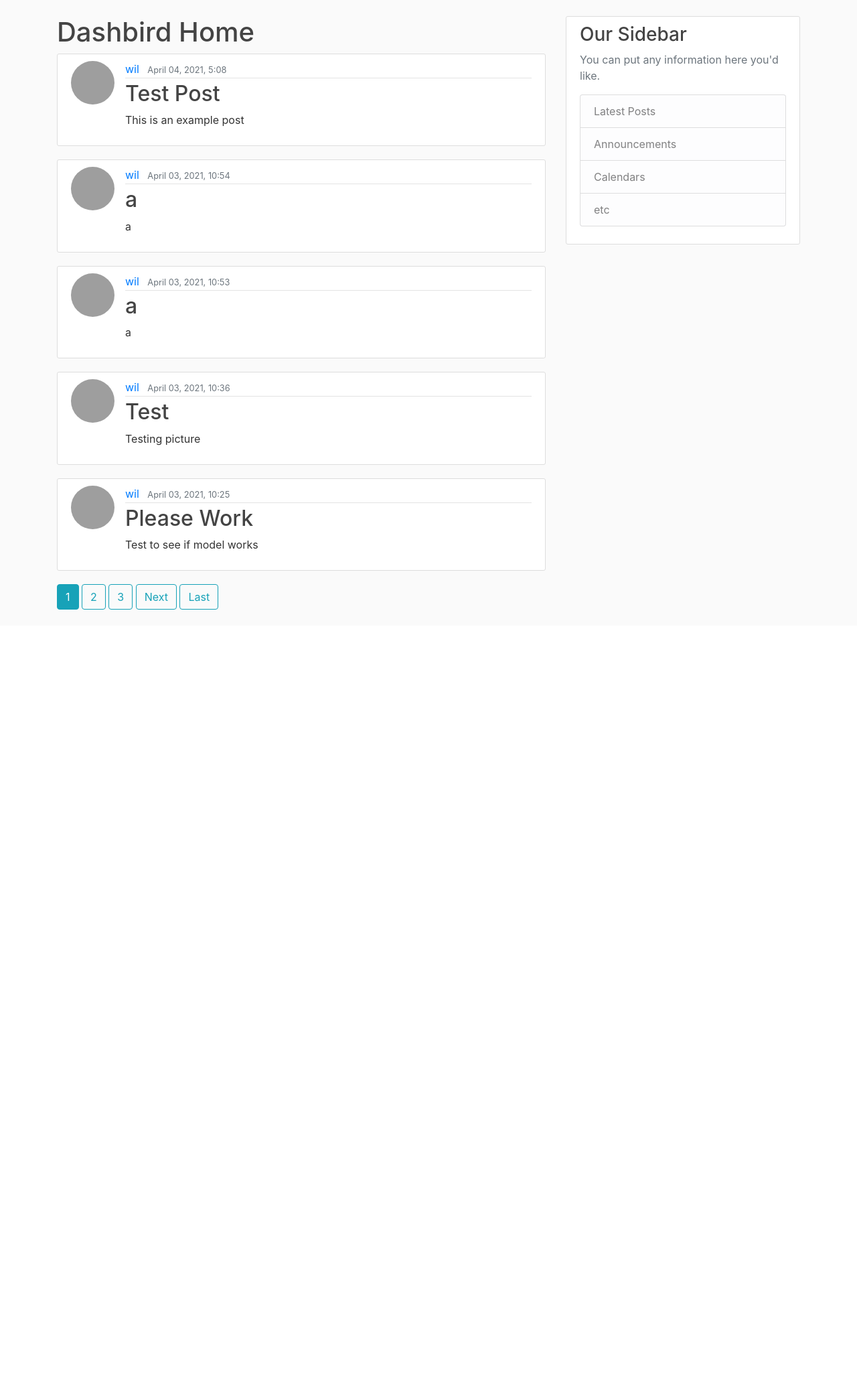
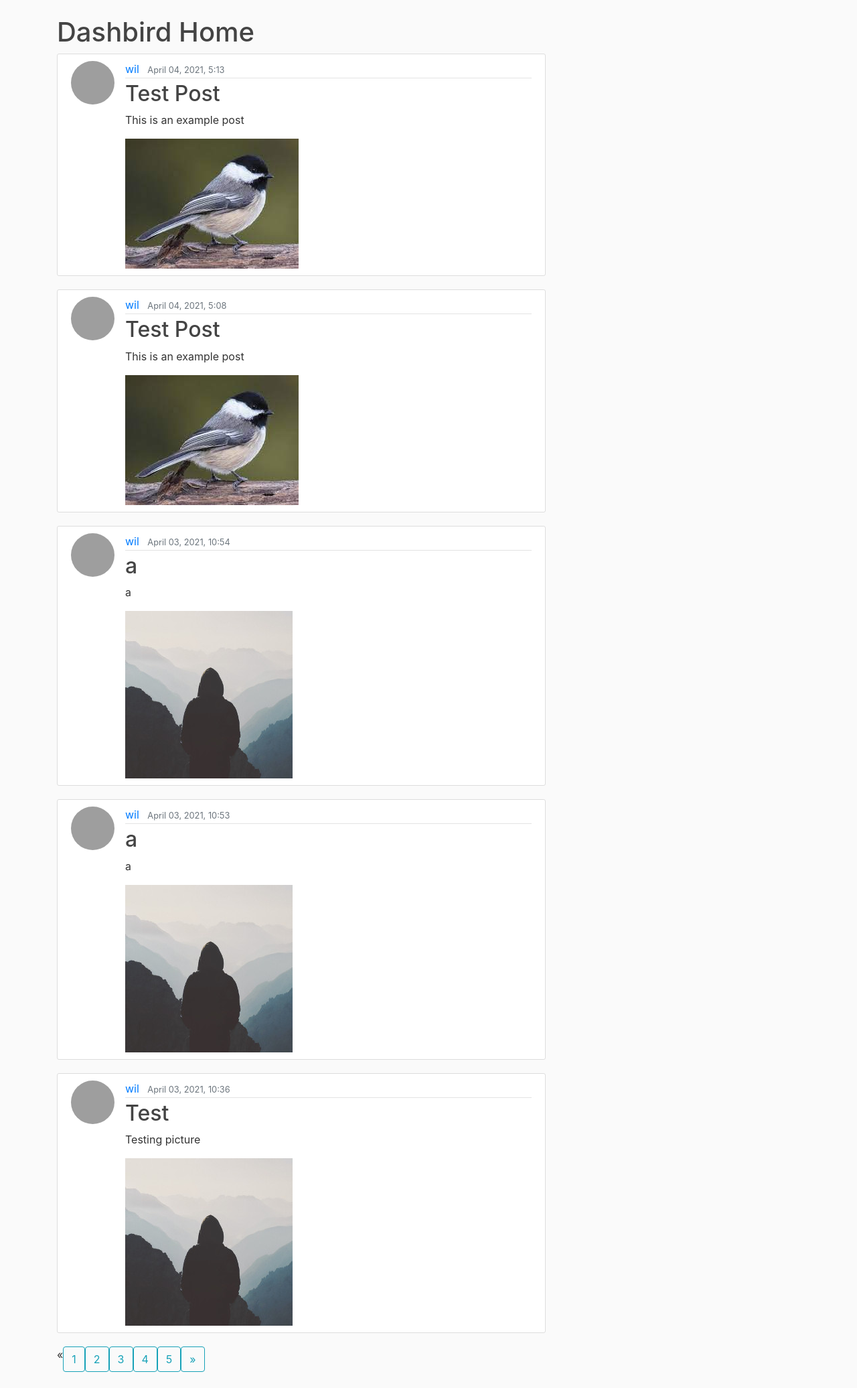
Before and after one commit to moyernwentworth/Lazy-Birder, a Django app: page / in a window 1280 px wide. Shown: the part 56-2128 px from the top of the page at 67% size. Before the commit the page ends 966 px from the top, so only its background shows below. Run offline with Django 3.2, Linux system fonts and the light colour scheme; a user stored in the database is signed in; data comes from the database, SQL or seed files in the repository; both versions use the stored data as it was after the commit; some libraries are stand-ins or nearby versions; grey boxes are pictures that could not be loaded.

Commit message:
Changed home page to function based view, adds new post on refresh

```diff
--- a/lazy_birder/dashbird/models.py
+++ b/lazy_birder/dashbird/models.py
@@ -8,6 +8,7 @@
     author = models.ForeignKey(User, on_delete=models.CASCADE)
     content = models.TextField()
     date_posted = models.DateTimeField(default=timezone.now)
+    bird_photo = models.ImageField(default='media/default.jpg')
 
     def __str__(self):
         return self.title
--- a/lazy_birder/dashbird/templates/dashbird/home.html
+++ b/lazy_birder/dashbird/templates/dashbird/home.html
@@ -11,9 +11,32 @@
       </div>
       <h2><a class="article-title" href="{% url 'post-detail' post.id %}">{{ post.title }}</a></h2>
       <p class="article-content">{{ post.content }}</p>
+      <img class="article-photo" src="{{ post.bird_photo }}"></img>
     </div>
 </article>
 {% endfor %}
+{% if posts.has_other_pages %}
+  <ul class="pagination">
+    {% if posts.has_previous %}
+      <li><a class="btn btn-outline-info mb-4" href="?page={{ posts.previous_page_number }}">&laquo;</a></li>
+    {% else %}
+      <li class="disabled"><span>&laquo;</span></li>
+    {% endif %}
+    {% for i in posts.paginator.page_range %}
+      {% if posts.number == i %}
+        <li class="btn btn-outline-info mb-4"><span>{{ i }} <span class="sr-only">(current)</span></span></li>
+      {% else %}
+        <li><a class="btn btn-outline-info mb-4" href="?page={{ i }}">{{ i }}</a></li>
+      {% endif %}
+    {% endfor %}
+    {% if posts.has_next %}
+      <li><a class="btn btn-outline-info mb-4" href="?page={{ posts.next_page_number }}">&raquo;</a></li>
+    {% else %}
+      <li class="disabled"><span>&raquo;</span></li>
+    {% endif %}
+  </ul>
+{% endif %}
+<!---
 {% if is_paginated %}
   {% if page_obj.has_previous %}
     <a class="btn btn-outline-info mb-4" href="?page=1">First</a>
@@ -32,3 +55,4 @@
   {% endif %}
 {% endif %}
 {% endblock content %}
+-->
--- a/lazy_birder/dashbird/urls.py
+++ b/lazy_birder/dashbird/urls.py
@@ -11,7 +11,7 @@
 
 urlpatterns = [
     # calling a class as a view
-    path('', PostListView.as_view(), name='dashbird-home'),
+    path('', views.home, name='dashbird-home'),
     path('user/<str:username>', UserPostListView.as_view(), name='user-posts'),
     # calling a function as a view
     path('about/', views.about, name='dashbird-about'),
--- a/lazy_birder/dashbird/views.py
+++ b/lazy_birder/dashbird/views.py
@@ -3,14 +3,38 @@
 from django.contrib.auth.models import User
 from .models import Post
 from django.contrib.auth.mixins import LoginRequiredMixin, UserPassesTestMixin
+from datetime import datetime
+from PIL import Image
+from django.core.paginator import Paginator, EmptyPage, PageNotAnInteger
 
 
 # this is a function based view, have to render the request
 def home(request):
-    context = {
-        'posts': Post.objects.all()
-    }
-    return render(request, 'dashbird/home.html', context)
+    current_user = request.user
+    automated_post = Post(
+            title = 'Test Post',
+            author = current_user,
+            content = 'This is an example post',
+            date_posted = datetime.now(),
+            bird_photo = 'media/test1.jpeg'
+        )
+    automated_post.save()
+    post_list =  Post.objects.filter(author=current_user).order_by('-date_posted')
+    # if we want to show all users posts
+    # post_list = Post.objects.all().order_by('-date_posted')
+    page = request.GET.get('page', 1)
+    paginator = Paginator(post_list, 5)
+    try:
+        posts = paginator.page(page)
+    except PageNotAnInteger:
+        posts = paginator.page(1)
+    except EmptyPage:
+        posts = paginator.page(paginator.num_pages)
+
+    # context = {
+    #     'posts': Post.objects.all()
+    # }
+    return render(request, 'dashbird/home.html', {'posts': posts})
 
 
 def about(request):
@@ -28,6 +52,17 @@
     # set number of posts per page
     paginate_by = 5
 
+    def automate_posts(self, request):
+        automated_post = Post(
+            title = 'Test Post',
+            author = self.request.user,
+            content = 'This is an example post',
+            date_posted = datetime.now(),
+            bird_photo = 'media/test1.jpeg'
+        )
+        automated_post.save()
+
+
 
 class UserPostListView(ListView):
     model = Post
@@ -36,6 +71,7 @@
     context_object_name = 'posts'
     # set number of posts per page
     paginate_by = 5
+
 
     def get_queryset(self):
         """filter posts by user, show them reverse chronologically"""
@@ -50,7 +86,7 @@
 
 class PostCreateView(LoginRequiredMixin, CreateView):
     model = Post
-    fields = ['title', 'content']
+    fields = ['title', 'content', 'bird_photo']
 
     def form_valid(self, form):
         form.instance.author = self.request.user
@@ -59,7 +95,7 @@
 
 class PostUpdateView(LoginRequiredMixin, UserPassesTestMixin, UpdateView):
     model = Post
-    fields = ['title', 'content']
+    fields = ['title', 'content', 'bird_photo']
 
     def form_valid(self, form):
         form.instance.author = self.request.user
```
Also changed, not shown: lazy_birder/dashbird/migrations/0002_post_bird_photo.py (added), lazy_birder/db.sqlite3, lazy_birder/media/test1.jpeg (added).
